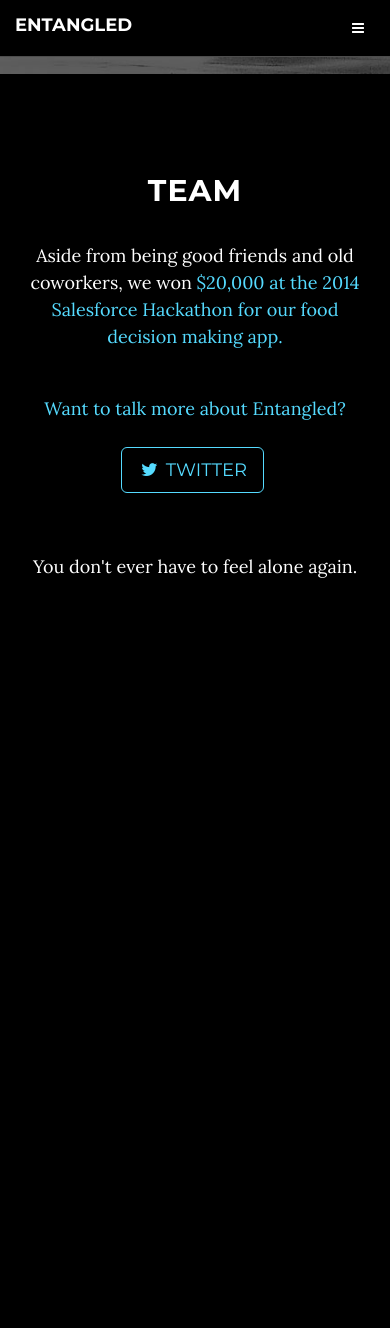
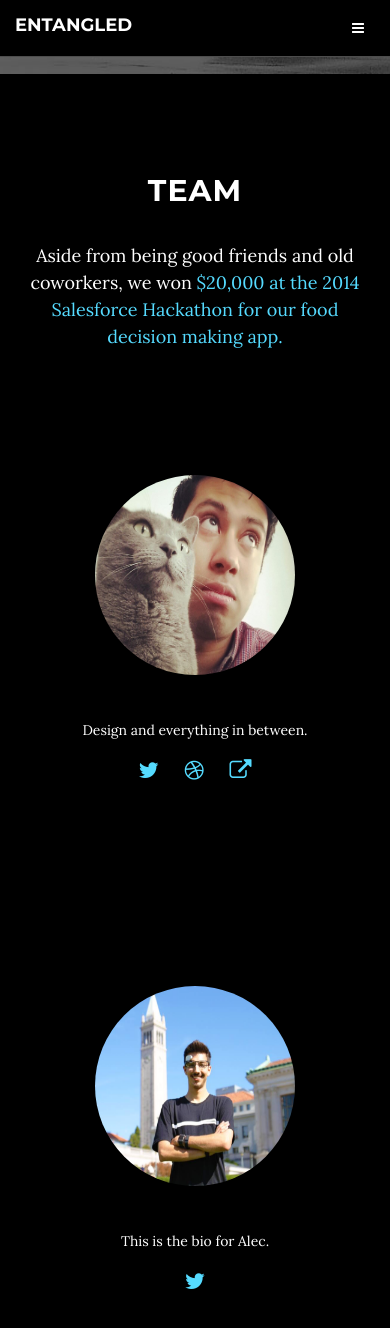
Before and after one commit to freddieiboy/entangled, a Jekyll site: the page built from index.html, in a window 390 px wide and 1400 px high, scrolled down 1474 px. Shown: the top 1328 px of the window. Built offline with Jekyll 4.4.1, drawn with Linux system fonts in a browser that asks for light colours; before the commit the page ends 2104 px from its top, so only the background shows below that.

Commit message:
Team area is done

```diff
--- a/_includes/team.html
+++ b/_includes/team.html
@@ -1,5 +1,5 @@
     <!-- Team Section -->
-    <section id="contact" class="container content-section text-center">
+    <section id="team" class="container content-section text-center">
         <div class="row">
             <div class="col-lg-8 col-lg-offset-2">
                 <h2>Team</h2>
@@ -7,13 +7,35 @@
                   <a href="http://devpost.com/software/fliiip">$20,000 at the 2014 Salesforce Hackathon for our food decision making app.</a>
                 </p>
 
-              <div class="team-photo-freddie">
-                <div class="freddie-bio">
+                <div class="col-xs-12 col-md-6 team-member-1">
+                  <img src="{{ site.baseurl }}/img/freddie.jpg" class="team-member-photo img-circle">
+                  <div class="team-bio">
+                    Design and everything in between.
+                  </div>
                   <div class="social-media">
-                    <i class="fa fa-500px"></i>
+                    <a href="http://www.twitter.com/freddieiboy">
+                      <i class="fa fa-twitter"></i>
+                    </a>
+                    <a href="https://dribbble.com/freddieiboy">
+                      <i class="fa fa-dribbble"></i>
+                    </a>
+                    <a href="http://www.simplycolor.in">
+                      <i class="fa fa-external-link"></i>
+                    </a>
                   </div>
                 </div>
-              </div>
+
+                <div class="col-xs-12 col-md-6 team-member-2">
+                  <img src="{{ site.baseurl }}/img/alec.jpg" class="team-member-photo img-circle">
+                  <div class="team-bio">
+                    This is the bio for Alec.
+                  </div>
+                  <div class="social-media">
+                    <a href="https://twitter.com/CaliAlec">
+                      <i class="fa fa-twitter"></i>
+                    </a>
+                  </div>
+                </div>
 
                 <p><a href="mailto:{{ site.email }}">Want to talk more about Entangled?</a>
                 </p>
```
Also changed, not shown: _includes/css/grayscale.css (+20 -0 lines), img/alec.jpg (added), img/freddie.jpg (added).
